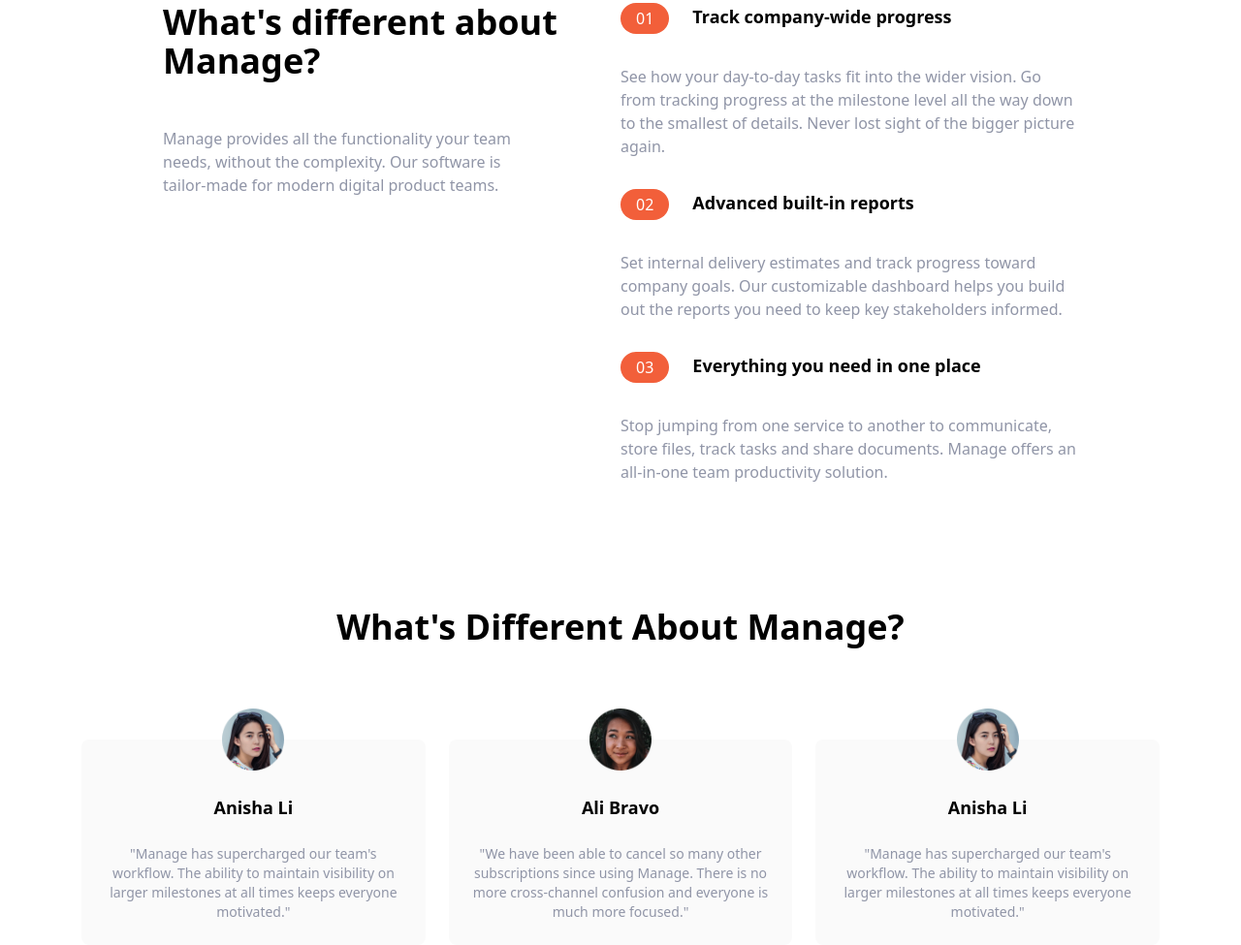
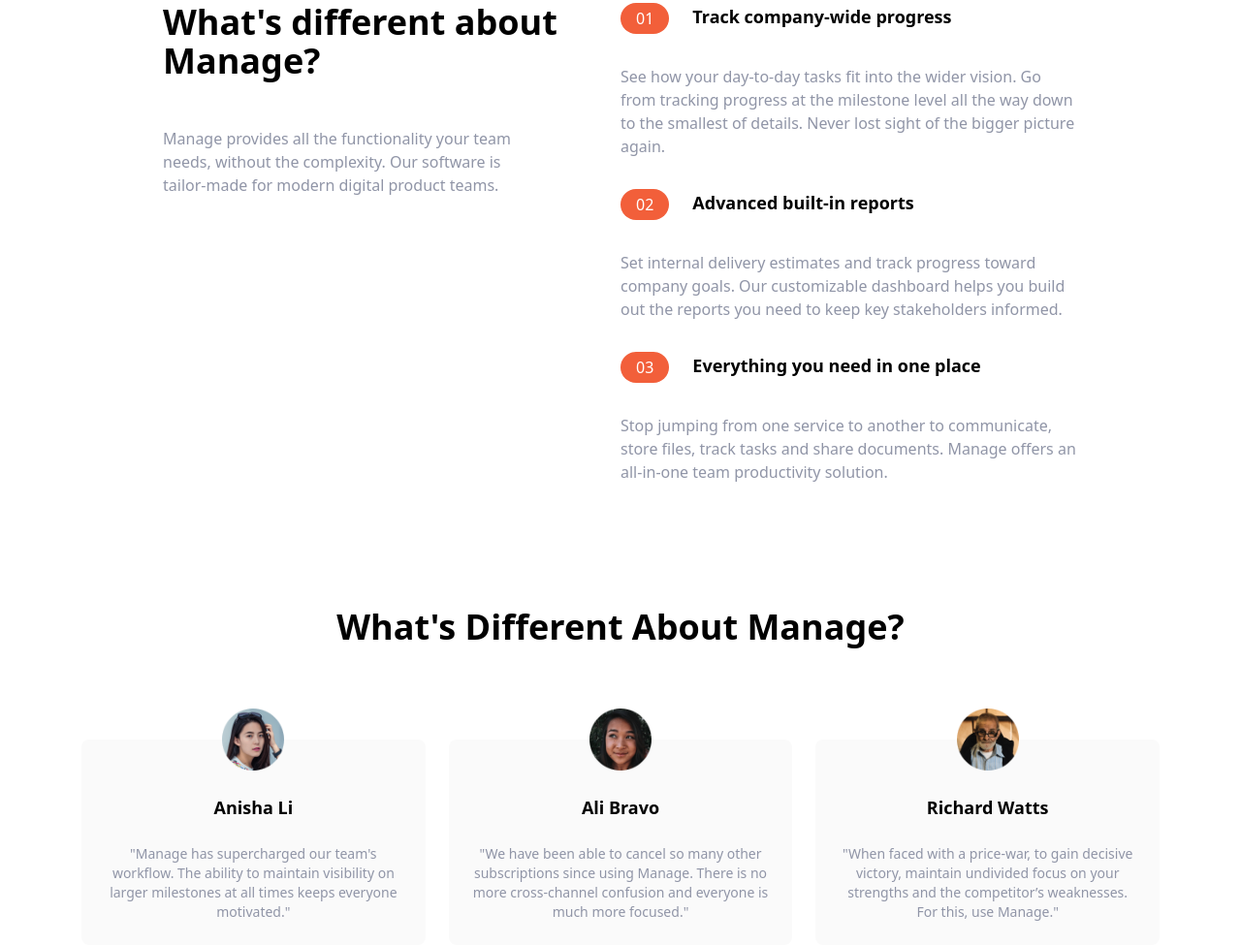
Before and after one commit to vishalicious213/tw-splashboard, a website: page index.html in a window 1280 px wide. Shown: the part 653-1628 px from the top of the page at 97% size. Drawn offline with Linux system fonts and the light colour scheme.

Commit message:
added testimonial 3 image, h5 and p in testimonials section

```diff
--- a/index.html
+++ b/index.html
@@ -137,10 +137,10 @@
 
                 <!-- Testimonial 3 -->
                 <div class="flex flex-col items-center p-6 space-y-6 rounded-lg bg-veryLightGray md:w-1/3">
-                    <img src="/img/avatar-anisha.png" class="w-16 -mt-14" alt="headshot of Anisha Li">
-                    <h5 class="text-lg font-bold">Anisha Li</h5>
+                    <img src="/img/avatar-richard.png" class="w-16 -mt-14" alt="headshot of Richard Watts">
+                    <h5 class="text-lg font-bold">Richard Watts</h5>
                     <p class="text-sm text-darkGrayishBlue">
-                        "Manage has supercharged our team's workflow. The ability to maintain visibility on larger milestones at all times keeps everyone motivated."
+                        "When faced with a price-war, to gain decisive victory, maintain undivided focus on your strengths and the competitor’s weaknesses. For this, use Manage."
                     </p>
                 </div>
             </div>
```
